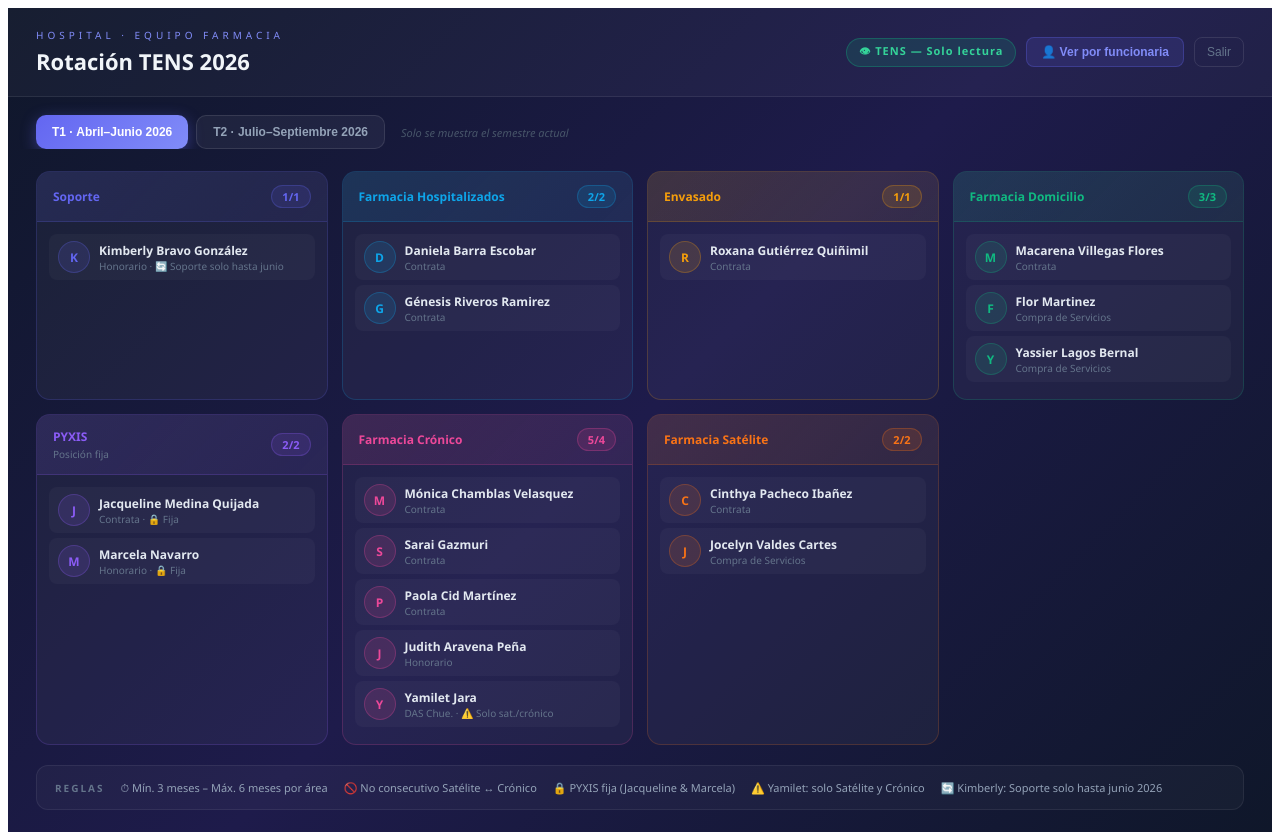
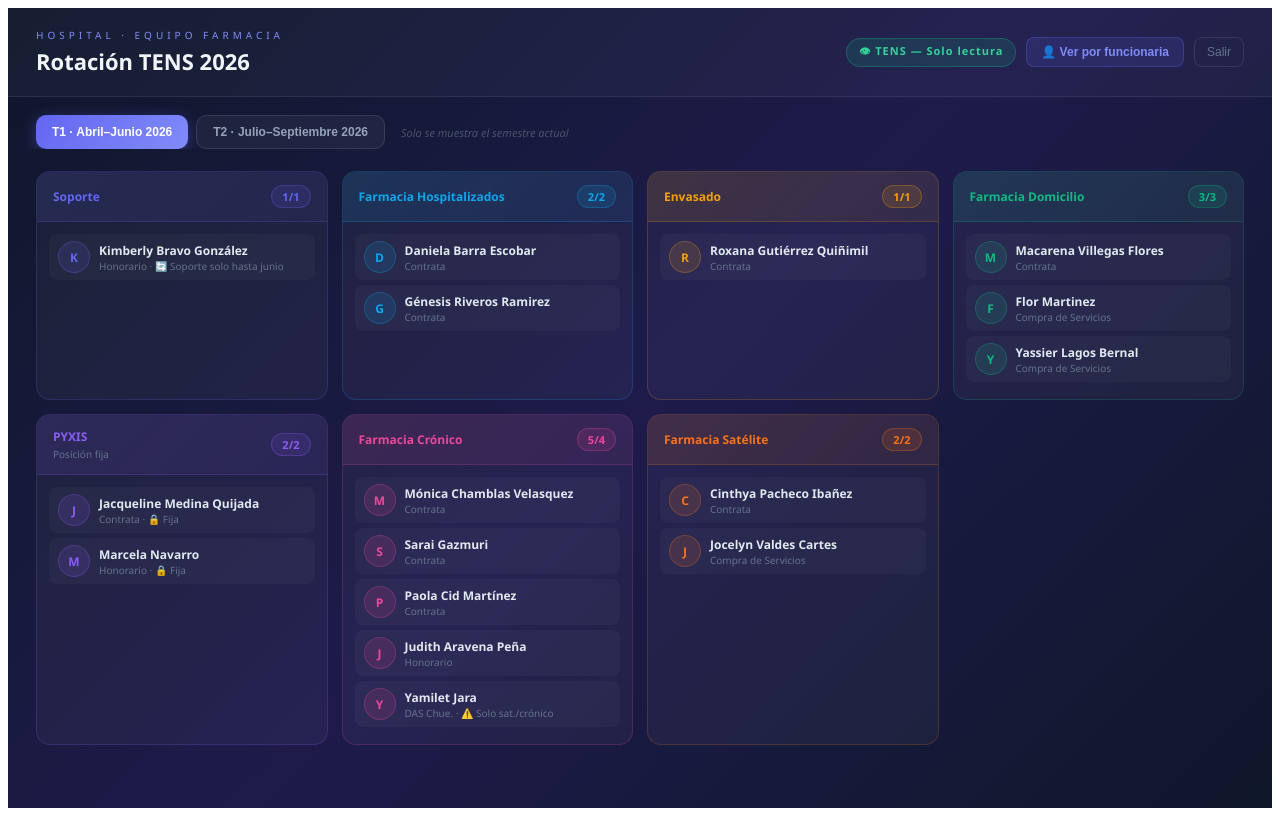
Before and after one commit to carolinariverajorquera-cmd/rotacion-farmacia, a React (Vite) app: page / in a window 1280 px wide. Both pictures are taken after a click on the button "Soy TENS, ver rotación →". After the commit the page ends 816 px from the top, so only its background shows below. Built offline with nearby package versions, Linux system fonts and the light colour scheme.

Commit message:
ocultar reglas a TENS

```diff
--- a/src/App.jsx
+++ b/src/App.jsx
@@ -597,7 +597,8 @@ export default function App() {
           </div>
         )}
 
-        {/* Leyenda — visible para todos, ampliada con condiciones nuevas solo para la jefa */}
+        {/* Leyenda — solo visible para la jefa */}
+        {esJefa && (
         <div style={{
           marginTop: 20,
           padding: "14px 18px",
@@ -619,13 +620,14 @@ export default function App() {
           ].map((r, i) => (
             <span key={i} style={{ fontSize: 11, color: "#94a3b8" }}>{r}</span>
           ))}
-          {esJefa && [
+          {[
             "💼 Compra de Servicios no puede pasar por Soporte",
             "💼 Solo Honorarios pueden ir a Soporte (horas extra fin de semana apoyo PYXIS)",
           ].map((r, i) => (
             <span key={"jefa" + i} style={{ fontSize: 11, color: "#818cf8" }}>{r}</span>
           ))}
         </div>
+        )}
       </div>
 
       {/* Modal de edición manual — solo jefa, no aplica a T1 (fijo) */}
```
